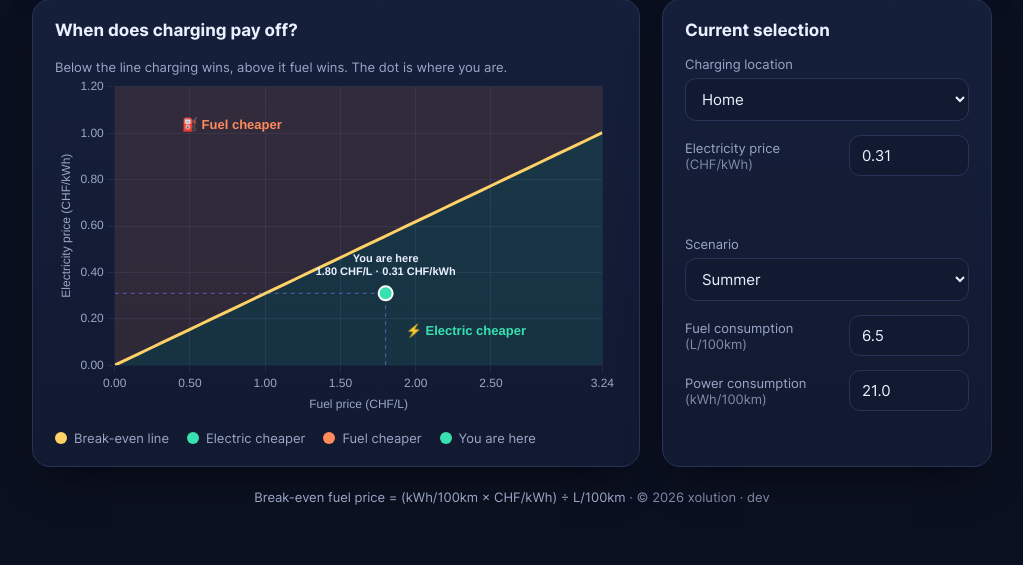
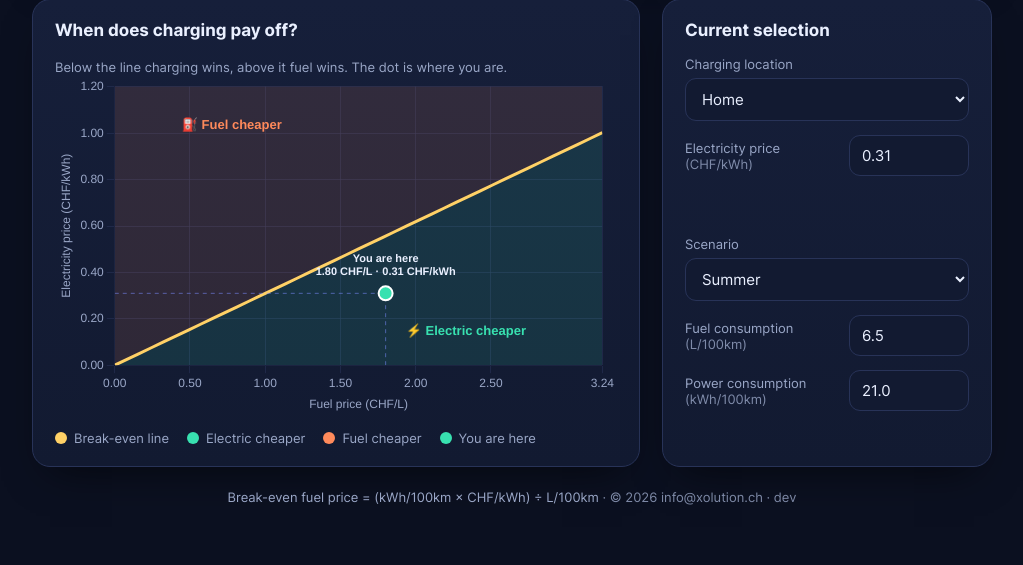
Before and after one commit to rjo3510/phev-sweetspot, a FastAPI app: page / in a window 1280 px wide. Shown: the part 510-1075 px from the top of the page, without its empty margins (128-1151 px from the left). Run offline with FastAPI, Linux system fonts and the light colour scheme; data comes from the database, SQL or seed files in the repository.

Commit message:
UI: footer shows full info@xolution.ch as the link text
Co-Authored-By: Claude Opus 4.8 (1M context) <noreply@anthropic.com>

```diff
--- a/app/templates/index.html
+++ b/app/templates/index.html
@@ -146,7 +146,7 @@
 
     <footer class="foot">
       <span data-i18n="footer">Break-even fuel price = (kWh/100km × CHF/kWh) ÷ L/100km</span>
-      <span class="foot__copy"> · © 2026 <a href="mailto:info@xolution.ch">xolution</a></span>
+      <span class="foot__copy"> · © 2026 <a href="mailto:info@xolution.ch">info@xolution.ch</a></span>
       {% if version != "dev" %}
       <span class="build"> · build <a href="https://github.com/rjo3510/phev-sweetspot/commit/{{ version_full }}" target="_blank" rel="noopener">{{ version }}</a></span>
       {% else %}
```
